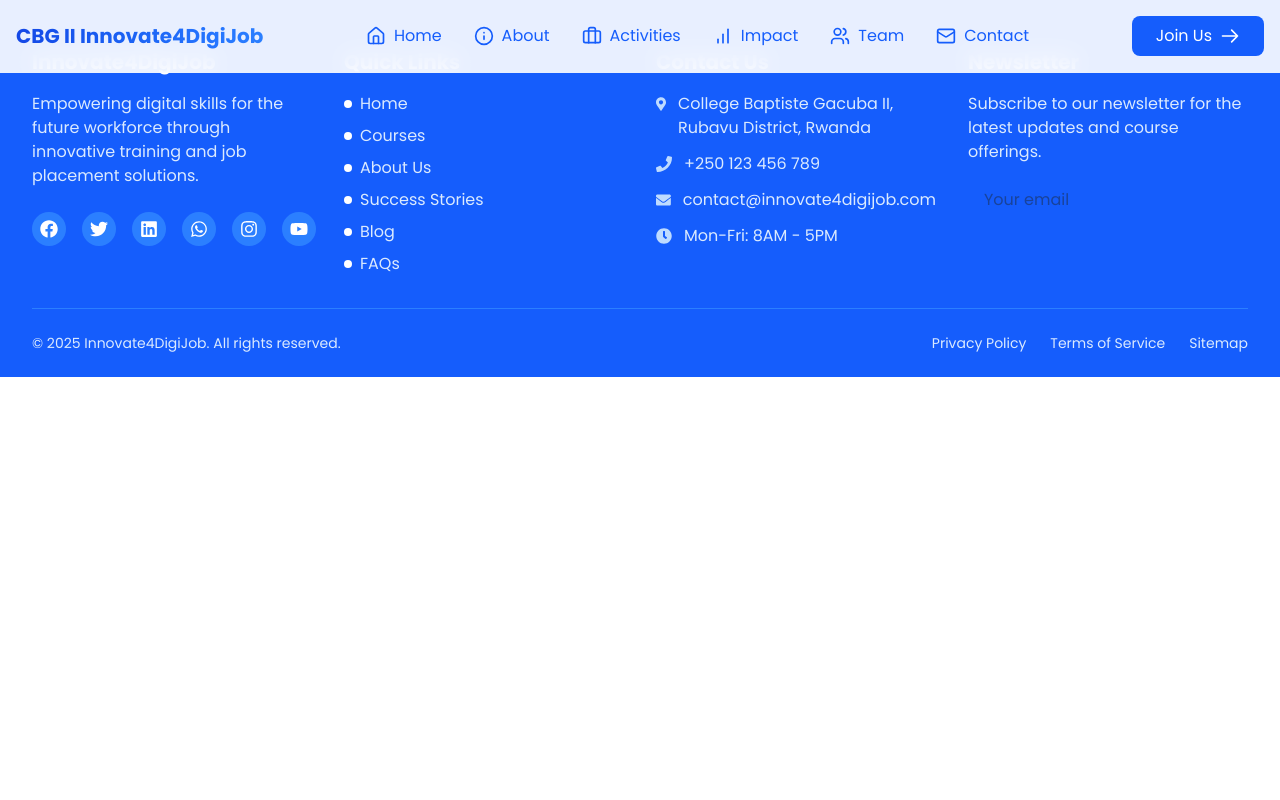
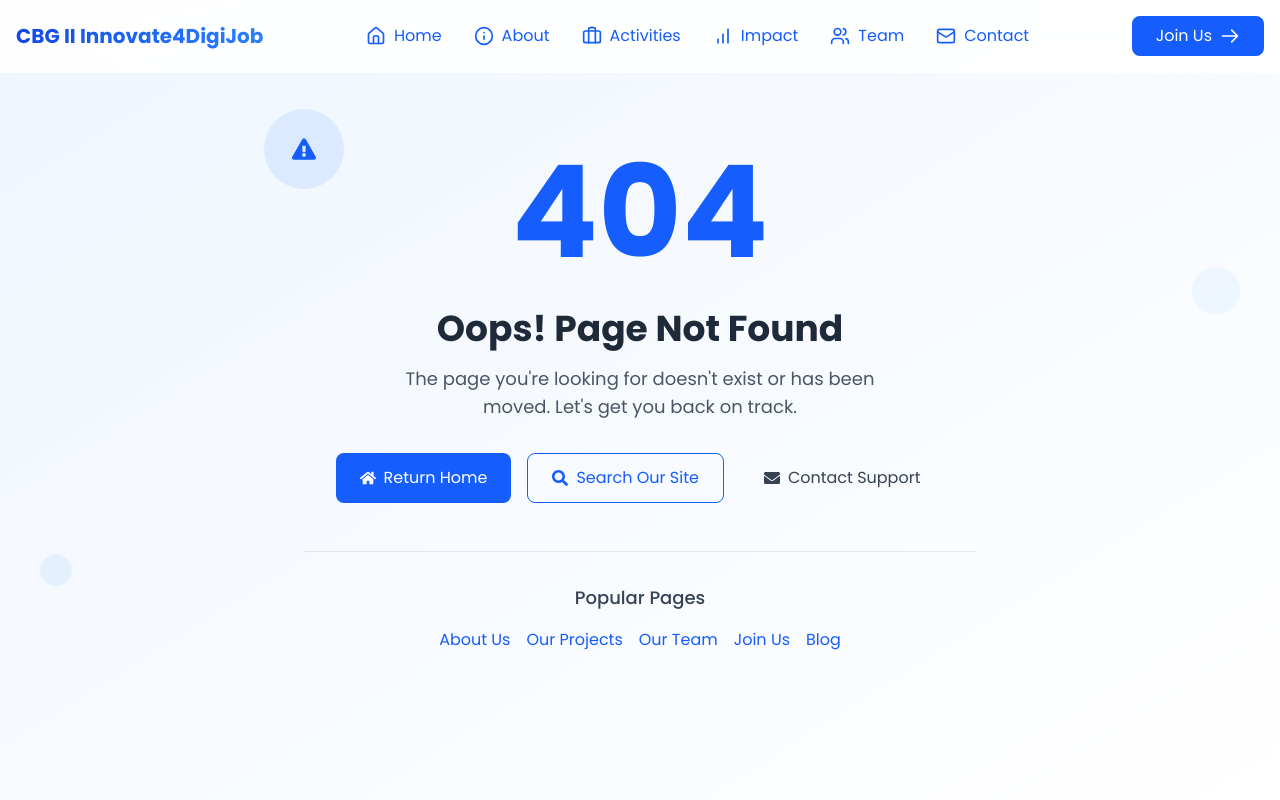
Before and after one commit to fabriceIR250/Innovate4DigiJob, a React (Vite) app: page /join in a window 1280 px wide. Shown: the top 800 px of the page. Built offline with nearby package versions, Linux system fonts and the light colour scheme.

Commit message:
other change with page not found

```diff
--- a/src/App.jsx
+++ b/src/App.jsx
@@ -11,6 +11,7 @@ import Team from './pages/Team';
 import Footer from './components/Footer';
 import Contact from './pages/Contact';
 import JoinUs from './pages/JoinUs';
+import PageNotFound from './pages/PageNotFound';
 
 
 
@@ -28,6 +29,7 @@ function App() {
       <Route path="/team" element={<Team />} />
       <Route path="/Contact" element={<Contact />} />
       <Route path="/JoinUs" element={<JoinUs />} />
+      <Route path="*" element={<PageNotFound />} />
     </Routes>
     </Router>
    <Footer/>
--- /dev/null
+++ b/src/pages/PageNotFound.jsx
@@ -0,0 +1,136 @@
+import React from 'react';
+import { motion } from 'framer-motion';
+import { Link } from 'react-router-dom';
+import { FaHome, FaSearch, FaEnvelope, FaExclamationTriangle } from 'react-icons/fa';
+
+const PageNotFound = () => {
+  return (
+    <div className="min-h-screen bg-gradient-to-br from-blue-50 to-white flex flex-col items-center justify-center px-4 py-30 text-center">
+      <motion.div
+        initial={{ scale: 0.8, opacity: 0 }}
+        animate={{ scale: 1, opacity: 1 }}
+        transition={{ duration: 0.5 }}
+        className="max-w-2xl w-full"
+      >
+        {/* Animated 404 Number */}
+        <div className="relative mb-8">
+          <motion.div
+            initial={{ y: -20, opacity: 0 }}
+            animate={{ y: 0, opacity: 1 }}
+            transition={{ delay: 0.2, duration: 0.5 }}
+            className="absolute -left-10 -top-10"
+          >
+            <div className="w-20 h-20 rounded-full bg-blue-100 flex items-center justify-center">
+              <FaExclamationTriangle className="text-blue-600 text-2xl" />
+            </div>
+          </motion.div>
+
+          <motion.h1
+            initial={{ scale: 0.9 }}
+            animate={{ scale: 1 }}
+            transition={{ delay: 0.1 }}
+            className="text-9xl font-bold text-blue-600 mb-4"
+          >
+            404
+          </motion.h1>
+        </div>
+
+        {/* Message */}
+        <motion.h2
+          initial={{ y: 20, opacity: 0 }}
+          animate={{ y: 0, opacity: 1 }}
+          transition={{ delay: 0.3, duration: 0.5 }}
+          className="text-3xl md:text-4xl font-bold text-gray-800 mb-4"
+        >
+          Oops! Page Not Found
+        </motion.h2>
+
+        <motion.p
+          initial={{ y: 20, opacity: 0 }}
+          animate={{ y: 0, opacity: 1 }}
+          transition={{ delay: 0.4, duration: 0.5 }}
+          className="text-lg text-gray-600 mb-8 max-w-lg mx-auto"
+        >
+          The page you're looking for doesn't exist or has been moved.
+          Let's get you back on track.
+        </motion.p>
+
+        {/* Actions */}
+        <motion.div
+          initial={{ y: 20, opacity: 0 }}
+          animate={{ y: 0, opacity: 1 }}
+          transition={{ delay: 0.5, duration: 0.5 }}
+          className="flex flex-wrap justify-center gap-4 mb-12"
+        >
+          <Link
+            to="/"
+            className="flex items-center px-6 py-3 bg-blue-600 text-white rounded-lg hover:bg-blue-700 transition-colors"
+          >
+            <FaHome className="mr-2" />
+            Return Home
+          </Link>
+          <Link
+            to="/search"
+            className="flex items-center px-6 py-3 border border-blue-600 text-blue-600 rounded-lg hover:bg-blue-50 transition-colors"
+          >
+            <FaSearch className="mr-2" />
+            Search Our Site
+          </Link>
+          <Link
+            to="/contact"
+            className="flex items-center px-6 py-3 text-gray-700 rounded-lg hover:bg-gray-100 transition-colors"
+          >
+            <FaEnvelope className="mr-2" />
+            Contact Support
+          </Link>
+        </motion.div>
+
+        {/* Helpful Links */}
+        <motion.div
+          initial={{ y: 20, opacity: 0 }}
+          animate={{ y: 0, opacity: 1 }}
+          transition={{ delay: 0.6, duration: 0.5 }}
+          className="mt-8 pt-8 border-t border-gray-200"
+        >
+          <h3 className="text-lg font-medium text-gray-700 mb-4">
+            Popular Pages
+          </h3>
+          <div className="flex flex-wrap justify-center gap-4">
+            <Link to="/about" className="text-blue-600 hover:underline">About Us</Link>
+            <Link to="/projects" className="text-blue-600 hover:underline">Our Projects</Link>
+            <Link to="/team" className="text-blue-600 hover:underline">Our Team</Link>
+            <Link to="/join" className="text-blue-600 hover:underline">Join Us</Link>
+            <Link to="/blog" className="text-blue-600 hover:underline">Blog</Link>
+          </div>
+        </motion.div>
+      </motion.div>
+
+      {/* Floating animation elements */}
+      <motion.div
+        animate={{
+          y: [0, -15, 0],
+        }}
+        transition={{
+          duration: 4,
+          repeat: Infinity,
+          ease: "easeInOut",
+        }}
+        className="absolute left-10 bottom-1/4 w-8 h-8 rounded-full bg-blue-200 opacity-30"
+      />
+      <motion.div
+        animate={{
+          y: [0, 15, 0],
+        }}
+        transition={{
+          duration: 5,
+          repeat: Infinity,
+          ease: "easeInOut",
+          delay: 0.5
+        }}
+        className="absolute right-10 top-1/3 w-12 h-12 rounded-full bg-blue-100 opacity-40"
+      />
+    </div>
+  );
+};
+
+export default PageNotFound;
```
